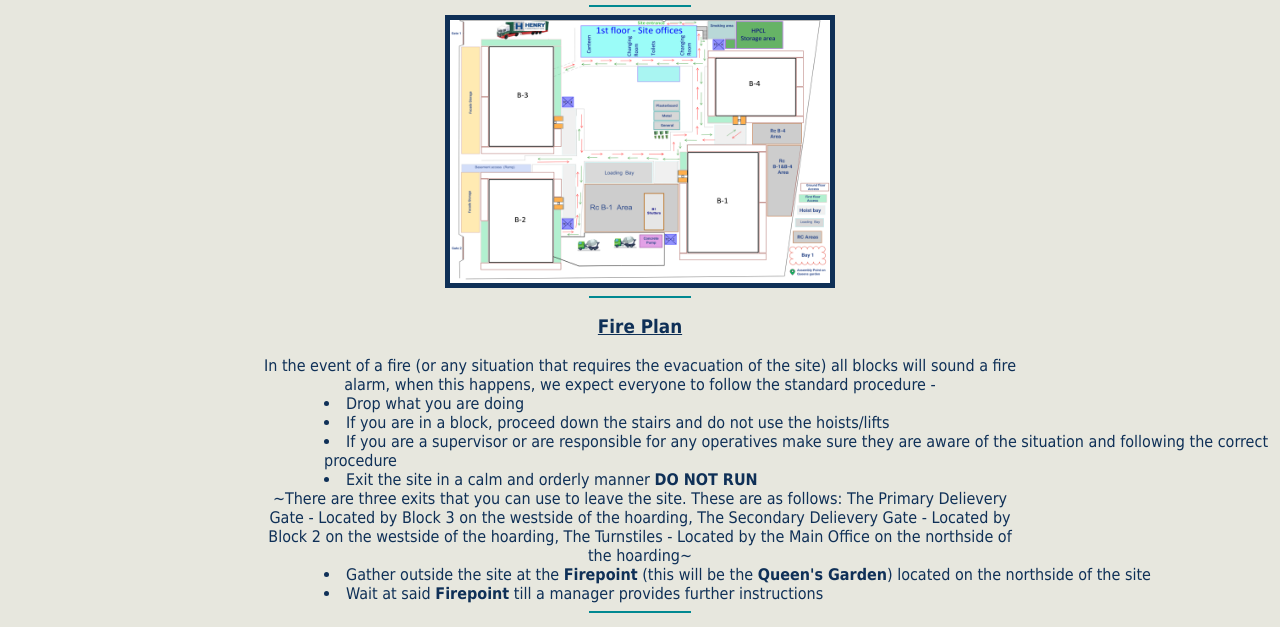
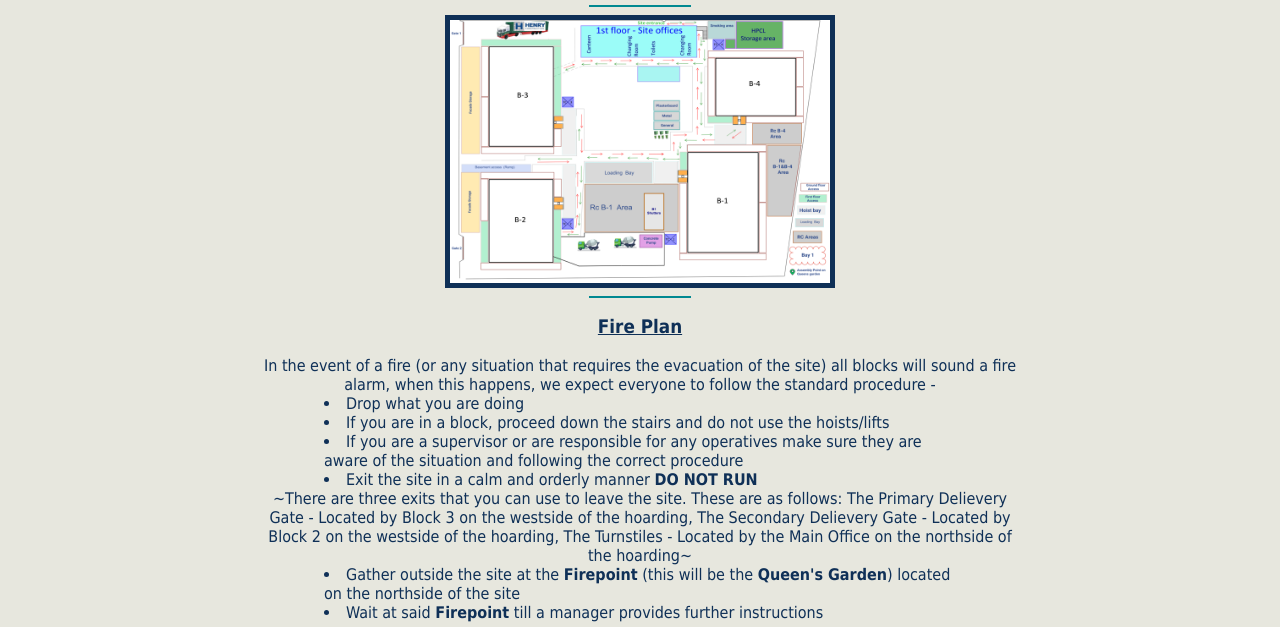
Before and after one commit to MetralhaDaNoite/Henry, a plain HTML site: page induction.html in a window 1280 px wide. Shown: the part 149-776 px from the top of the page. Drawn offline with Linux system fonts and the light colour scheme.

Commit message:
updated the formatting of the webpage

```diff
--- a/induction.html
+++ b/induction.html
@@ -29,6 +29,7 @@
       color: #0f3057;
       text-align: left;
       margin-left: 25%;
+      margin-right: 25%;
     }
 
     iframe {
```
